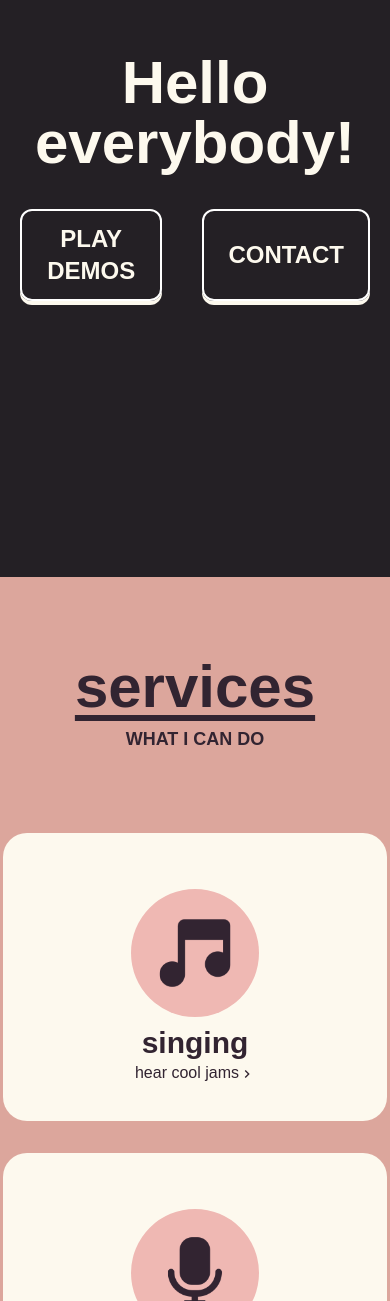
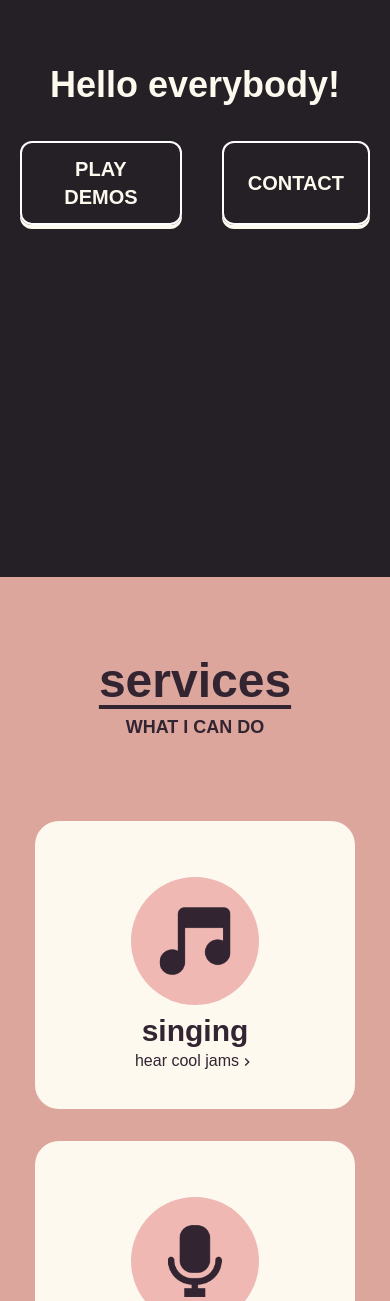
Before and after one commit to cgok808/shienav2, a React (Create React App) app: page / in a window 390 px wide. Shown: the part 267-1568 px from the top of the page. Built offline with nearby package versions, Linux system fonts and the light colour scheme; the HTML template or start-up script is replaced by a standard one.

Commit message:
responsive display bugs fixed

```diff
--- a/src/components/Button.jsx
+++ b/src/components/Button.jsx
@@ -2,7 +2,7 @@ import React from "react";
 
 const Button = ({buttonName}) => {
   return (
-    <button className='bg-transparent bg-no-repeat cursor-pointer outline-none font-black border-2 border-white px-6 py-3 text-2xl rounded-xl text-qWhite box__shadow transition__ease hover:shadow-none hover:transition-all hover:translate-y-1 m-5'>
+    <button className='bg-transparent bg-no-repeat cursor-pointer outline-none font-black border-2 border-white px-6 py-3 text-xl md:text-2xl rounded-xl text-qWhite box__shadow transition__ease hover:shadow-none hover:transition-all hover:translate-y-1 m-5'>
       {buttonName}
     </button>
   );
--- a/src/components/Footer.jsx
+++ b/src/components/Footer.jsx
@@ -6,9 +6,11 @@ const Footer = () => {
       <div className='lg:w-[30%]'>
         <div className='mb-3 lg:mb-0'>
           <h1 className='font-extrabold text-3xl'>contact</h1>
-          <ul className="text-lg">
+          <ul className='text-lg'>
             <li>
-              <a><strong>email:</strong> shishishiena@gmail.com</a>
+              <a>
+                <strong>email:</strong> shishishiena@gmail.com
+              </a>
             </li>
             <li>
               <strong>twitter:</strong> @shishishiena
@@ -22,7 +24,7 @@ const Footer = () => {
       <div className='lg:w-[30%]'>
         <div className='mb-3 lg:mb-0'>
           <h1 className='font-extrabold text-3xl'>resumes</h1>
-          <ul className="text-lg">
+          <ul className='text-lg'>
             <li>voice acting resume</li>
             <li>singing resume</li>
             <li>academic resume</li>
@@ -32,7 +34,7 @@ const Footer = () => {
       <div className='lg:w-[30%] w-[80%]'>
         <div className='mb-3 lg:mb-0 text-lg'>
           <h1 className='font-extrabold text-3xl'>about</h1>
-          <h6>
+          <h6 className='text-lg'>
             i'm just a lil internet gremlim who would like to help bring a
             budget-friendly and accessible voice to your project! wake up and
             hire me please. thank you! :D
--- a/src/components/Intro.jsx
+++ b/src/components/Intro.jsx
@@ -3,9 +3,12 @@ import Button from "./Button";
 
 const Intro = () => {
   return (
-    <section id='home' className='bg-qBlack h-screen flex flex-col items-center'>
-      <div className='pt-80'>
-        <h1 className='font-bold text-6xl text-qWhite text-center'>
+    <section
+      id='home'
+      className='bg-qBlack h-screen flex flex-col items-center justify-center'
+    >
+      <div>
+        <h1 className='font-bold md:text-6xl text-4xl text-qWhite text-center'>
           Hello everybody!
         </h1>
       </div>
--- a/src/components/Services.jsx
+++ b/src/components/Services.jsx
@@ -8,7 +8,7 @@ import { MdKeyboardArrowRight } from "react-icons/md";
 
 const ServiceCard = ({ title, subtitle, img, alt }) => {
   return (
-    <div className='h-72 w-96 bg-qWhite rounded-3xl transition__ease flex flex-col items-center hover:bg-qBrown hover:transition__ease m-4 group card__img-white'>
+    <div className='h-72 w-80 md:w-96 bg-qWhite rounded-3xl transition__ease flex flex-col items-center hover:bg-qBrown hover:transition__ease m-4 group card__img-white'>
       <div className='h-32 w-32 rounded-full bg-[#efb8b3] relative top-14 flex items-center justify-center'>
         <img src={img} alt={alt} className='w-9/12 img__white' />
       </div>
--- a/src/components/SubHeading.jsx
+++ b/src/components/SubHeading.jsx
@@ -3,7 +3,7 @@ import React from "react";
 const SubHeading = ({ title, subtitle, color }) => {
   return (
     <div className={`m-auto text-center pt-20 ${color}`}>
-      <h2 className='text-6xl font-extrabold underline underline-offset-8'>
+      <h2 className='text-5xl md:text-6xl font-extrabold underline underline-offset-8'>
         {title}
       </h2>
       <p className='pt-2 m-auto text-lg font-bold'>{subtitle}</p>
--- a/src/components/Testimonials.jsx
+++ b/src/components/Testimonials.jsx
@@ -50,7 +50,7 @@ const Testimonials = () => {
           <div
             className={`${
               color ? "text-qWhite" : "text-qBlack"
-            } flex justify-center items-center text-center w-[90%] md:w-[80%] h-full text-sm lg:text-base text-ellipsis overflow-hidden`}
+            } flex justify-center items-center text-center w-[90%] md:w-[80%] h-full text-base lg:text-lg`}
           >
             {description}
           </div>
```
